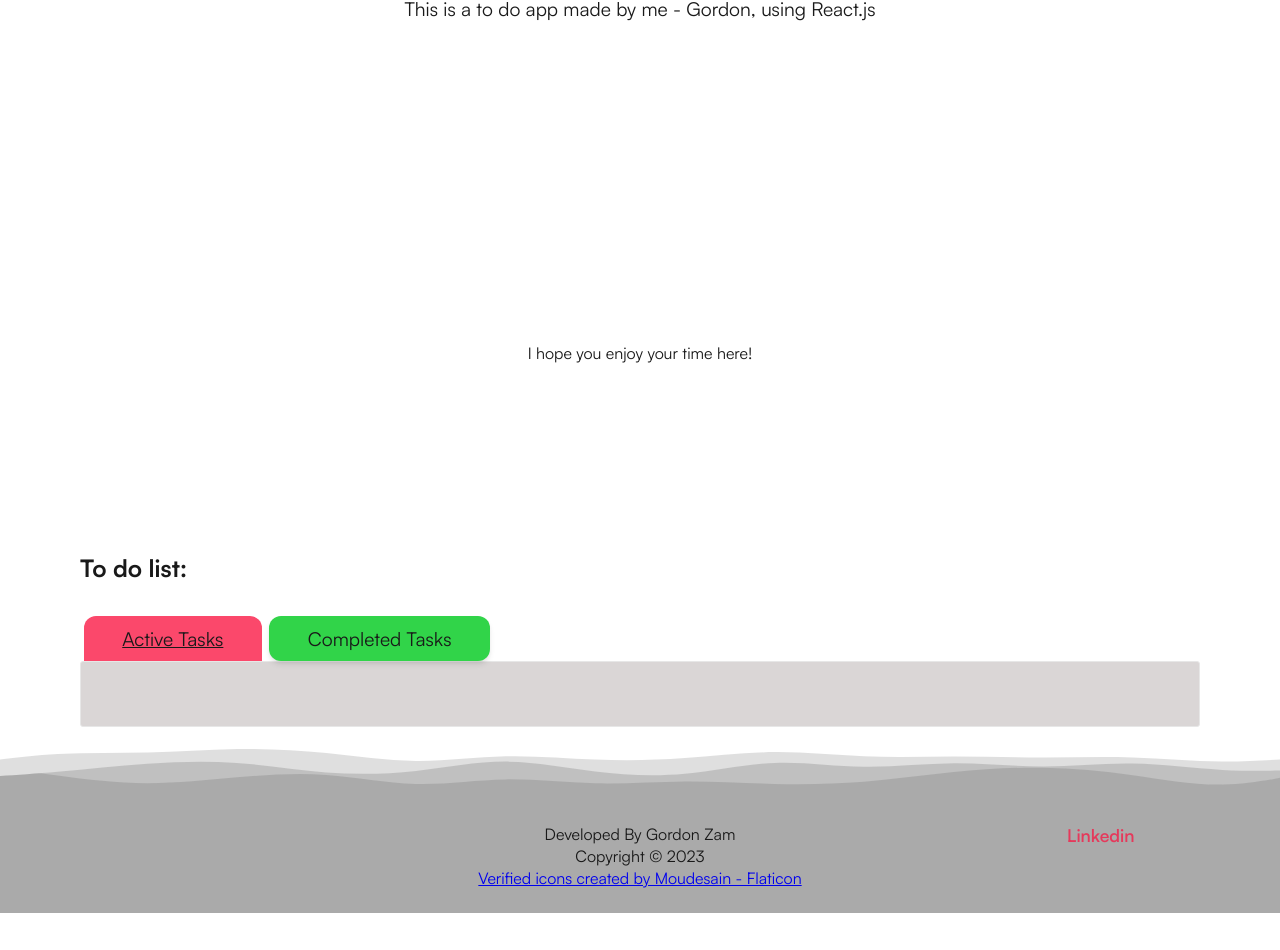
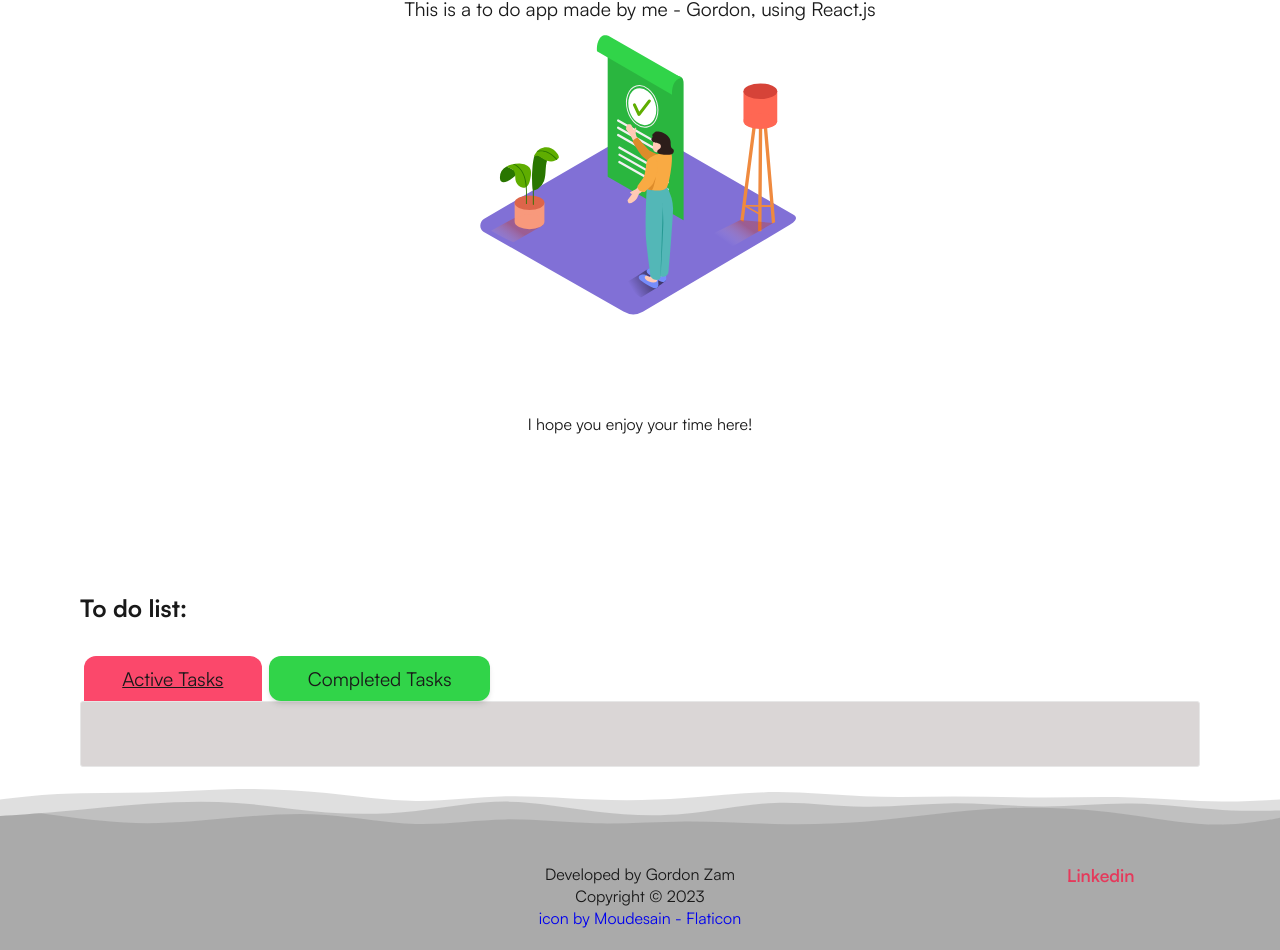
Before and after one commit to GordonNZ/todolistbygordon, a React (Create React App) app: page / in a window 1280 px wide. Shown: the part 320-1270 px from the top of the page. Before the commit the page ends 1233 px from the top, so only its background shows below. Built offline with nearby package versions, Linux system fonts and the light colour scheme.

Commit message:
added hero image, cleaned up code, css variables

```diff
--- a/src/App.css
+++ b/src/App.css
@@ -9,7 +9,10 @@
 }
 
 :root {
-  --green: rgb(49, 212, 73);
+  --primaryGreen: #31d449;
+  --backgroundGrey: rgba(162, 154, 154, 0.4);
+  --primaryButtonRed: #fb486b;
+  --borderWhite: #e7e7e7;
   --black: rgb(25, 25, 25);
 }
 /* everything */
--- a/src/pages/HomePage.module.css
+++ b/src/pages/HomePage.module.css
@@ -5,12 +5,12 @@
 body {
   color: var(--black);
 }
-/* ~~~~~~~~ Header ~~~~~~~~ */
+/* ~~~~~~~~~~~~~~~~~~~~~~~~~~~~~~~~~~ Header ~~~~~~~~~~~~~~~~~~~~~~~~~~~~~~~~~~ */
 header {
   display: flex;
   justify-content: space-between;
   /* margin: 0 5em 5em 5em; */
-  background-color: rgba(162, 154, 154, 0.4);
+  background-color: var(--backgroundGrey);
   padding: 1em 5em 2em 5em;
   height: 10vh;
   width: 100%;
@@ -32,24 +32,22 @@ nav > ul > li {
   display: inline-block;
   animation: animategm 3s linear infinite;
   position: relative;
+  color: #e3183d;
+  font-size: 0.95rem;
 }
 @keyframes animategm {
   from {
     transform: rotate(0deg);
-    font-size: 15px;
-    color: #e3183d;
   }
   to {
     transform: rotate(360deg);
-    font-size: 15px;
-    color: #e3183d;
   }
 }
 .date {
   margin-top: 0.7em;
 }
 
-/* ~~~~~~~~ Main Body ~~~~~~~~ */
+/* ~~~~~~~~~~~~~~~~~~~~~~~~~~~~~~~~~~~~ Main Body ~~~~~~~~~~~~~~~~~~~~~~~~~~~~~~~ */
 main {
   margin: 1em 5em;
 }
@@ -60,10 +58,10 @@ main {
 }
 .content {
   justify-content: space-evenly;
-  background-color: rgba(162, 154, 154, 0.4);
+  background-color: var(--backgroundGrey);
   border-radius: 3px;
   padding: 2em 0;
-  border: 1px solid #e7e7e7;
+  border: 1px solid var(--borderWhite);
 }
 .listContainer {
   display: flex;
@@ -81,10 +79,10 @@ main {
   flex-wrap: wrap;
 }
 .listItem {
-  background-color: #fb486b;
+  background-color: var(--primaryButtonRed);
   padding: 0.8em 1em;
   margin: 0.5em 1em 0.5em 3em;
-  border: 2px solid #e7e7e7;
+  border: 2px solid var(--borderWhite);
   border-radius: inherit;
   width: 62%;
   font-weight: 500;
@@ -95,12 +93,9 @@ main {
 }
 .taskContainer {
   margin-right: 2em;
-  /* width: 10%; */
 }
 .taskContent {
   margin: 0.5em 0;
-  /* margin-right: 4em; */
-  /* width: 50%; */
   font-weight: 400;
   font-size: clamp(0.95rem, 2.5vw, 1.2rem);
 }
@@ -116,7 +111,7 @@ main {
   margin: 0.15em 0.1em;
 }
 .taskTime {
-  border: 2px solid #e7e7e7;
+  border: 2px solid var(--borderWhite);
   border-radius: 12px;
   background-color: rgba(92, 188, 248, 0.6);
   margin: 1em 1em;
@@ -130,7 +125,7 @@ main {
 }
 .taskCompleteBy {
   font-weight: 500;
-  color: #f34366;
+  color: #e73156;
 }
 button {
   padding: 0.5em 1em;
@@ -140,7 +135,7 @@ button {
     rgba(0, 0, 0, 0.02) 0px 2px 4px -1px;
 }
 .button {
-  background-color: var(--green);
+  background-color: var(--primaryGreen);
   padding: 0.5em 2em;
   font-size: clamp(0.9rem, 2vw, 1.2rem);
   border-style: none;
@@ -179,7 +174,7 @@ button {
 }
 .exitBtn {
   padding: 0.4em 1.2em;
-  background-color: #fb486b;
+  background-color: var(--primaryButtonRed);
 }
 .exitBtn:hover {
   background-color: rgb(203, 61, 89);
@@ -197,7 +192,7 @@ button {
   color: white;
 }
 
-/* ~~~~~~~~~~~~~~~~~~ FORM CSS ~~~~~~~~~~~~~~~~~~*/
+/* ~~~~~~~~~~~~~~~~~~~~~~~~~~~~~~~ FORM CSS ~~~~~~~~~~~~~~~~~~~~~~~~~~~~~~~*/
 .formContainer {
   display: flex;
   justify-content: center;
@@ -252,14 +247,14 @@ button {
 .currentBtn {
   text-decoration: underline;
   border-radius: 12px 12px 0 0;
-  background-color: #fb486b;
+  background-color: var(--primaryButtonRed);
   box-shadow: none;
 }
 
 .currentBtn:hover {
   background-color: #e3183d;
 }
-
+/* ~~~~~~~~~~~~~~~~~~~~~~~~~~~~~~~ MEDIA QUERIES ~~~~~~~~~~~~~~~~~~~~~~~~~~~~~~~ */
 @media (max-width: 670px) {
   header {
     padding: 1em 1em 2em 1em;
--- a/src/pages/Modal.css
+++ b/src/pages/Modal.css
@@ -8,7 +8,7 @@
   opacity: 0;
   transition: all 0.3s ease-in-out;
   pointer-events: none;
-  backdrop-filter: blur(3px);
+  backdrop-filter: blur(0.75px);
   z-index: 2;
 }
 
--- a/src/pages/components/AddTaskForm.js
+++ b/src/pages/components/AddTaskForm.js
@@ -24,15 +24,14 @@ export default function AddTaskForm({ addTaskToArray, show, onClose }) {
     console.log(color.hex);
   };
 
-  if (completeBy === '') {
-    setCompleteBy('Unset');
-  }
-
   const submitTask = (e) => {
     e.preventDefault();
 
     if (task.length > 0) {
       addTaskToArray(task, taskTitle, color, completeBy);
+      setTask('');
+      setTaskTitle('');
+      setCompleteBy('Unset');
     } else {
       alert('Please input a task');
     }
@@ -48,9 +47,6 @@ export default function AddTaskForm({ addTaskToArray, show, onClose }) {
     }
   };
 
-  //   if (!show) {
-  //     return null;
-  //   }
   return (
     <CSSTransition in={show} unmountOnExit timeout={{ enter: 0, exit: 300 }}>
       <div className={`modal ${show ? 'show' : ''}`} onClick={onClose}>
--- a/src/pages/components/Footer.css
+++ b/src/pages/components/Footer.css
@@ -40,3 +40,9 @@
   text-decoration: underline;
   color: #9c011e;
 }
+a {
+  text-decoration: none;
+}
+a:hover {
+  text-decoration: underline;
+}
--- a/src/pages/components/Footer.js
+++ b/src/pages/components/Footer.js
@@ -8,15 +8,16 @@ export default function Footer() {
       <div className='spacer layer'></div>
       <footer className='footer'>
         <div className='footerMain'>
-          <p>Developed By Gordon Zam</p>
+          <p>Developed by Gordon Zam</p>
           <p>Copyright &#169; {year.getFullYear()}</p>
           <p>
             <a
               href='https://www.flaticon.com/free-icons/verified'
               title='verified icons'
+              target='blank'
             >
-              Verified icons created by Moudesain - Flaticon
-            </a>{' '}
+              icon by Moudesain - Flaticon
+            </a>
           </p>
         </div>
         <a href='https://linkedin.com' target='blank' className='linkedin'>
--- a/src/pages/components/Header.css
+++ b/src/pages/components/Header.css
@@ -1,5 +1,5 @@
 .header {
-  height: 95vh;
+  height: 100vh;
   text-align: center;
   /* background-color: aqua; */
   animation: fadeInAnimation 3.5s 1 forwards;
@@ -29,11 +29,14 @@
   font-size: 1.2rem;
 }
 .pBottom {
-  position: relative;
-  top: 20em;
+  margin-top: 5em;
 }
+
 @media (max-width: 670px) {
   .headP {
     margin: 0 2rem;
   }
+  .heroImg {
+    width: 70%;
+  }
 }
--- a/src/pages/components/Header.js
+++ b/src/pages/components/Header.js
@@ -1,5 +1,6 @@
 import React from 'react';
 import './Header.css';
+import heroimg from '../../assets/Completed task _Isometric.svg';
 
 export default function Header() {
   return (
@@ -8,6 +9,11 @@ export default function Header() {
       <p className='headP'>
         This is a to do app made by me - Gordon, using React.js
       </p>
+      <img
+        className='heroImg'
+        src={heroimg}
+        alt='person with completed task document'
+      ></img>
       <p className='pBottom'>I hope you enjoy your time here!</p>
     </div>
   );
```
Also changed, not shown: src/pages/HomePage.js (+1 -108 lines), src/assets/Completed task _Isometric.svg (added).
